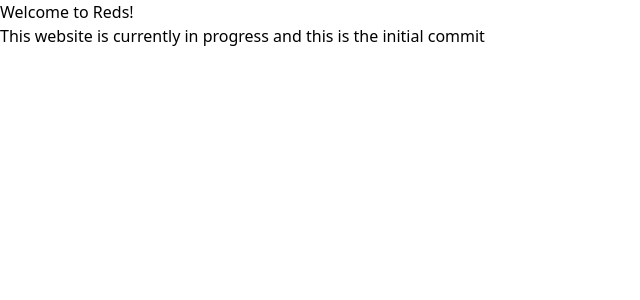
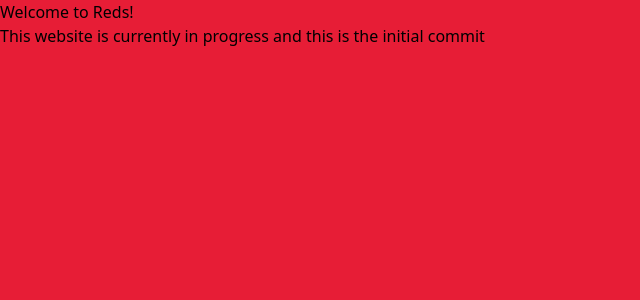
Before and after one commit to Spacexplorer11/Reds, a SvelteKit app: page / in a window 1280 px wide. Shown: the top 300 px of the page, without its empty margins (0-640 px from the left). Built offline with nearby package versions, Linux system fonts and the light colour scheme.

Commit message:
Set background to red

```diff
--- a/src/app.css
+++ b/src/app.css
@@ -1,3 +1,7 @@
 @import 'tailwindcss';
 @plugin '@tailwindcss/forms';
 @plugin '@tailwindcss/typography';
+
+html, body {
+    background-color: #E71D36;
+}
```
